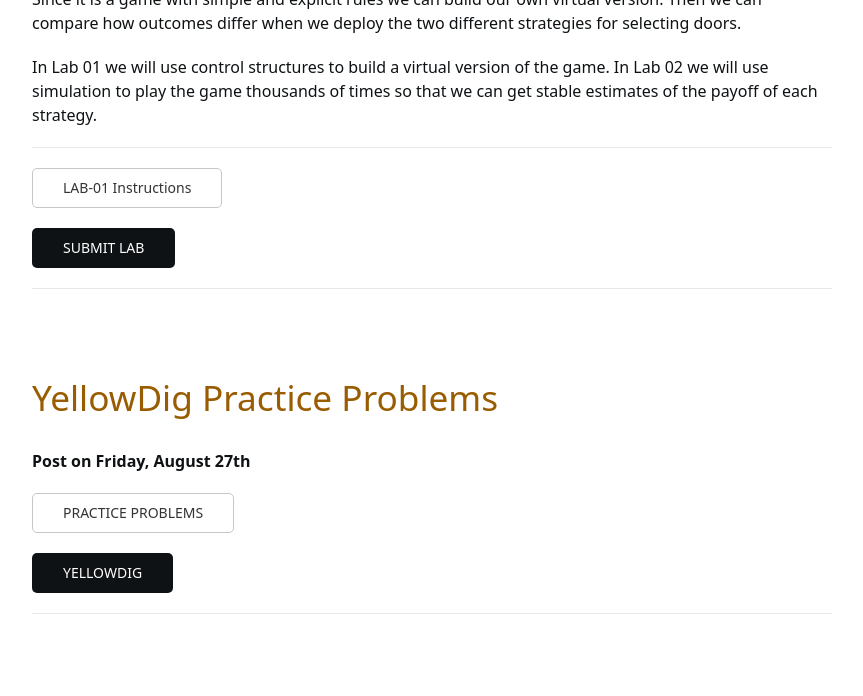
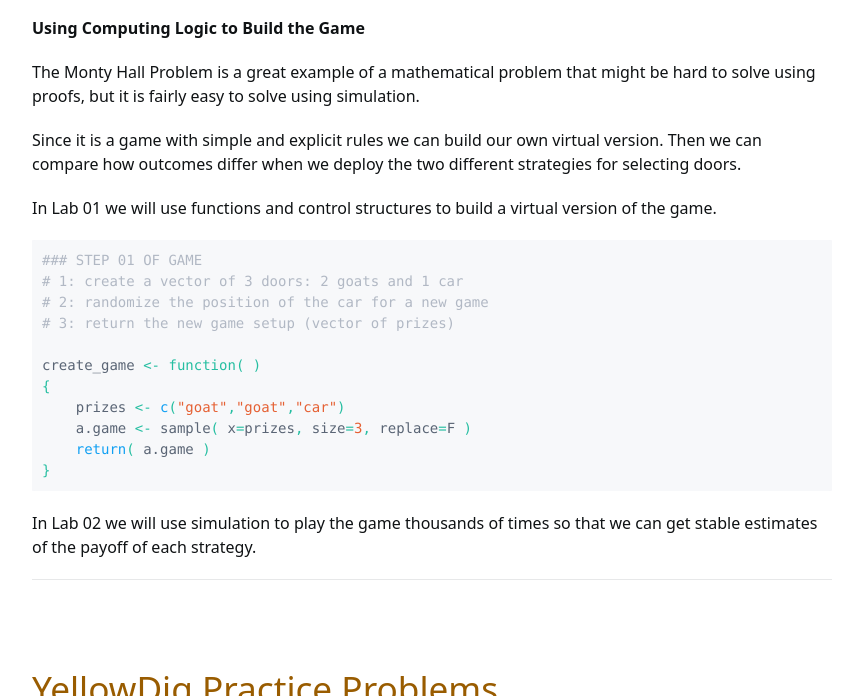
Before and after one commit to Watts-College/cpp-527-fall-2021, a Jekyll site: the page built from schedule.md, in a window 1280 px wide and 900 px high, scrolled down 13141 px, cut to the strip 204-900 px from the top of the window. Shown: the whole strip, without its empty margins (208-1071 px from the left). Built offline with Jekyll 4.4.1, drawn with Linux system fonts in a browser that asks for light colours; nearby versions of some CDN libraries; a script bundle is joined from its source files by our own code; library files that are not in the unit come from our copies; a style sheet for code colours, icons or effects is not loaded; some of the changed text lies outside the part shown.

Commit message:
Update schedule.md

````diff
--- a/schedule.md
+++ b/schedule.md
@@ -536,6 +536,12 @@ Here are some helpful examples:
 
 **Due {{page.labs.lab-01}}**
 
+<a class="uk-button uk-button-default" href="../labs/lab-01-instructions.html">LAB-01 Instructions</a>
+
+<a class="uk-button uk-button-primary" href="{{page.canvas.assignment_url}}">SUBMIT LAB</a>
+
+<hr>
+
 This lab is based upon the famous [Monty Hall Problem](http://www.montyhallproblem.com/).
 
 Although there was much debate about the correct solution when it was initially introduced there are many concise explanations of the proper solution:
@@ -548,13 +554,23 @@ The Monty Hall Problem is a great example of a mathematical problem that might b
 
 Since it is a game with simple and explicit rules we can build our own virtual version. Then we can compare how outcomes differ when we deploy the two different strategies for selecting doors.
 
-In Lab 01 we will use control structures to build a virtual version of the game. In Lab 02 we will use simulation to play the game thousands of times so that we can get stable estimates of the payoff of each strategy.
-
-<hr>
-
-<a class="uk-button uk-button-default" href="../labs/lab-01-instructions.html">LAB-01 Instructions</a>
-
-<a class="uk-button uk-button-primary" href="{{page.canvas.assignment_url}}">SUBMIT LAB</a>
+In Lab 01 we will use functions and control structures to build a virtual version of the game.
+
+```r
+### STEP 01 OF GAME
+# 1: create a vector of 3 doors: 2 goats and 1 car
+# 2: randomize the position of the car for a new game
+# 3: return the new game setup (vector of prizes)
+
+create_game <- function( )
+{
+    prizes <- c("goat","goat","car")
+    a.game <- sample( x=prizes, size=3, replace=F )
+    return( a.game )
+}
+```
+
+In Lab 02 we will use simulation to play the game thousands of times so that we can get stable estimates of the payoff of each strategy.
 
 <hr><br>
 
````
